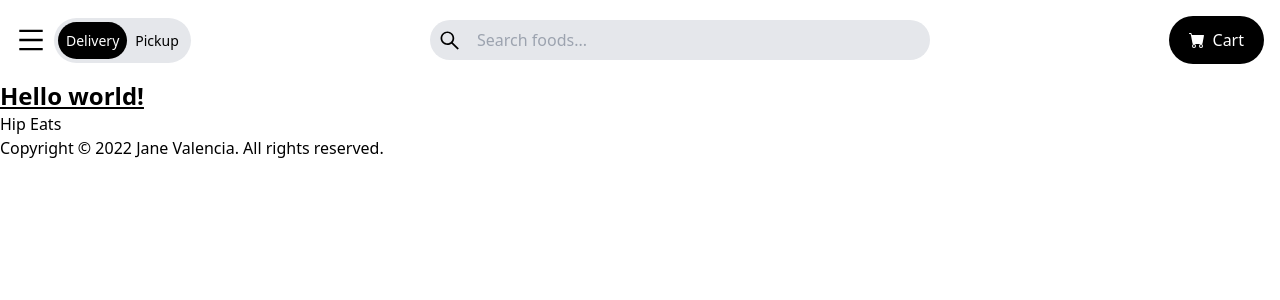
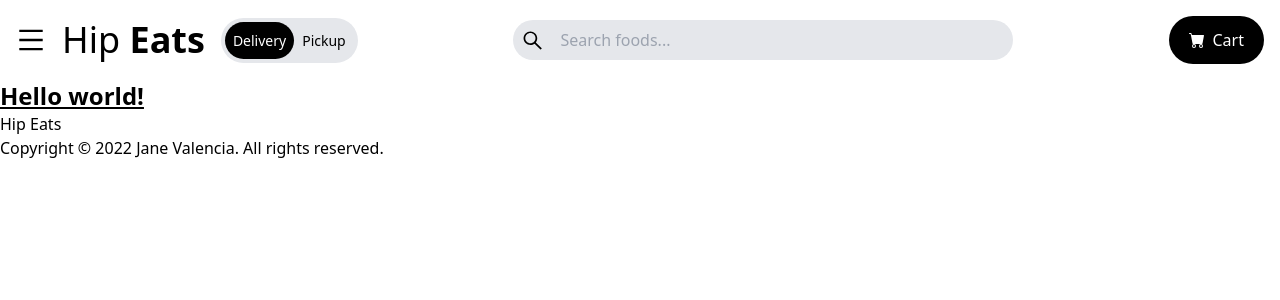
Before and after one commit to janevalencia/react-cra-hip-eats, a React (Create React App) app: page / in a window 1280 px wide. Shown: the top 300 px of the page. Built offline with nearby package versions, Linux system fonts and the light colour scheme.

Commit message:
Add brand part back

```diff
--- a/src/components/Navbar.tsx
+++ b/src/components/Navbar.tsx
@@ -28,7 +28,7 @@ const Navbar = ({brand} : typeof defaultBrandProp) => {
         >
           <AiOutlineMenu size={30} />
         </div>
-
+        {brand}
         <div className="hidden lg:flex items-center bg-gray-200 rounded-full p-1 text-[14px]">
           <p className="bg-black text-white rounded-full p-2">Delivery</p>
           <p className="p-2">Pickup</p>
```
